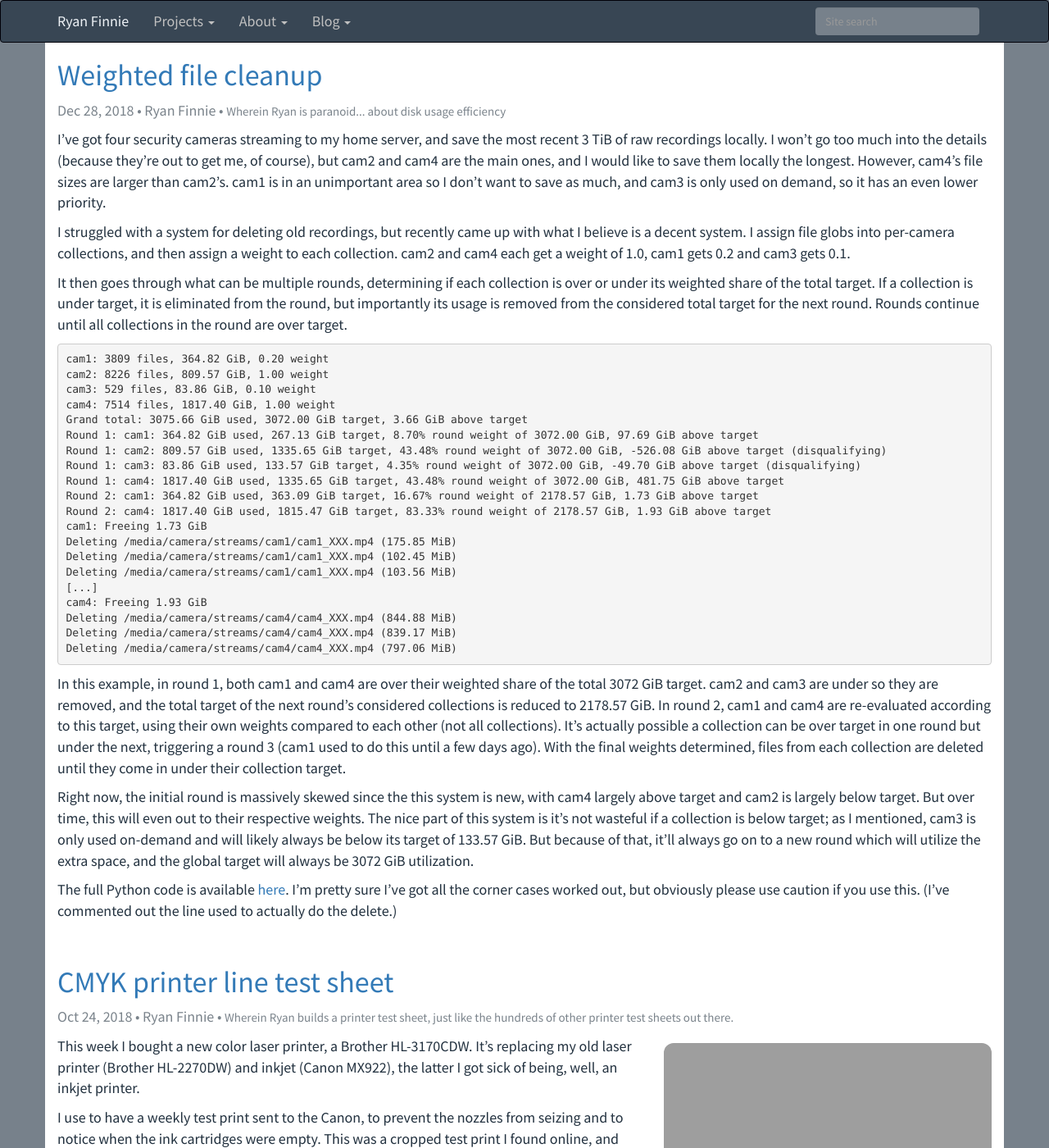
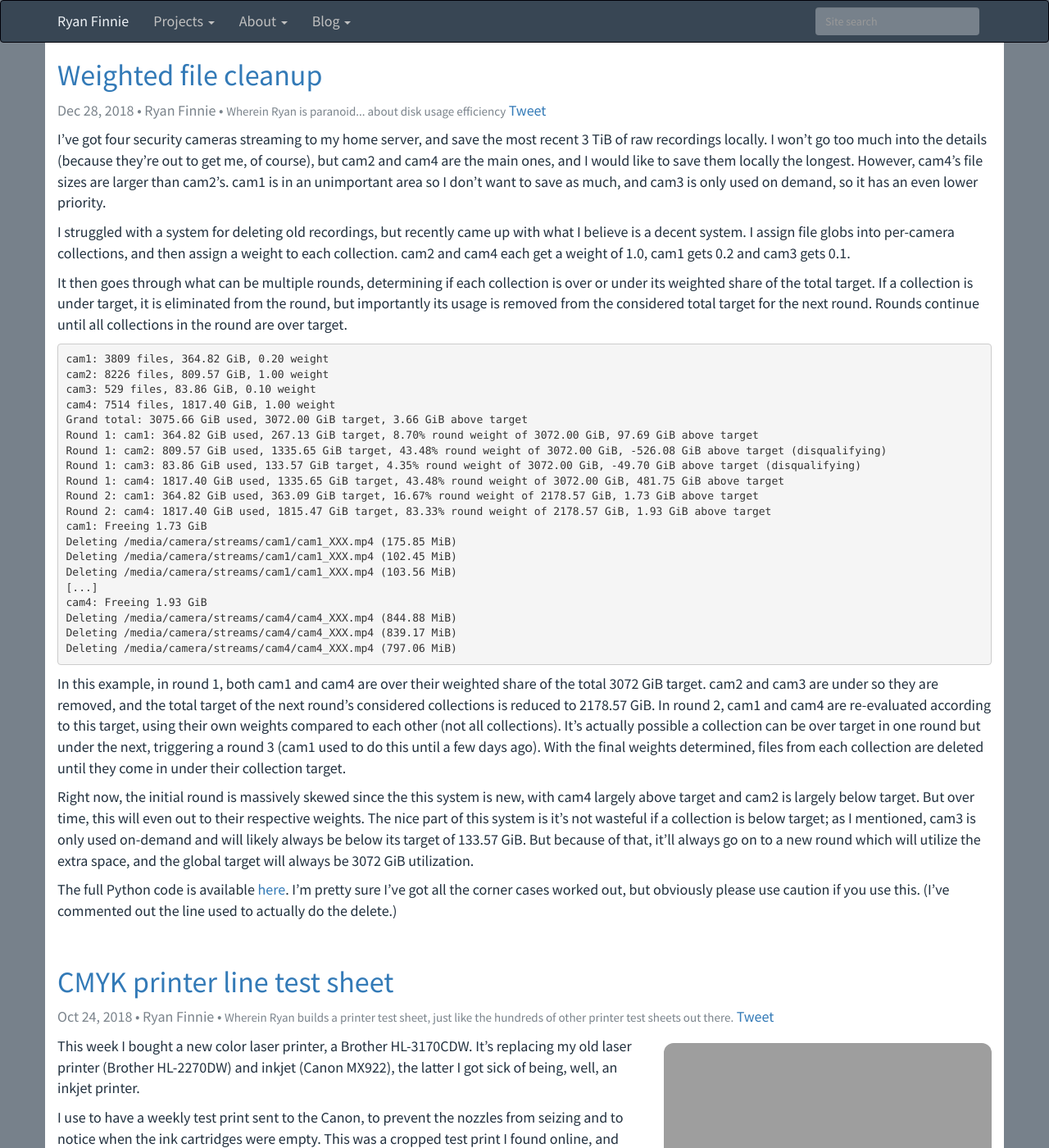
Before and after one commit to rfinnie/jekyll-finnie, a Jekyll site: the page built from index.html, in a window 1280 px wide and 1400 px high. Shown: the whole window at 82% size. Built offline with Jekyll 4.4.1, drawn with Linux system fonts in a browser that asks for light colours; nearby versions of some CDN libraries; comment, search, counter and statistics services are not loaded.

Commit message:
Tweet tweet tweet

```diff
--- a/_config.yml
+++ b/_config.yml
@@ -2,6 +2,7 @@
 title: Ryan Finnie
 description: Personal blog for Ryan Finnie
 author: Ryan Finnie
+twitter_via: fo0
 baseurl: ""
 url: "https://www.finnie.org"
 permalink: /:year/:month/:day/:title/
--- a/index.html
+++ b/index.html
@@ -11,7 +11,12 @@ layout: default
 
       <header class="post-header">
         <h2 class="post-title" itemprop="name headline"><a class="post-link" href="{{ site.baseurl }}{{ post.url }}">{{ post.title }}</a></h2>
-        <p class="post-meta"><time datetime="{{ post.date | date_to_xmlschema }}" itemprop="datePublished">{{ post.date | date: "%b %-d, %Y" }}</time>{% if post.author or site.author %} • <span itemprop="author" itemscope itemtype="http://schema.org/Person"><span itemprop="name">{% if post.author %}{{ post.author }}{% else %}{{ site.author }}{% endif %}</span></span>{% endif %}{% if post.excerpt_standalone %} • <span class="post-excerpt">{{ post.excerpt }}</span>{% endif %}</p>
+        <p class="post-meta">
+          <time datetime="{{ post.date | date_to_xmlschema }}" itemprop="datePublished">{{ post.date | date: "%b %-d, %Y" }}</time>
+          {% if post.author or site.author %} • <span itemprop="author" itemscope itemtype="http://schema.org/Person"><span itemprop="name">{% if post.author %}{{ post.author }}{% else %}{{ site.author }}{% endif %}</span></span>{% endif %}
+          {% if post.excerpt_standalone %} • <span class="post-excerpt">{{ post.excerpt }}</span>{% endif %}
+          <a href="https://twitter.com/share?ref_src=twsrc%5Etfw" class="twitter-share-button" data-text="{% if post.author or site.author %}{% if post.author %}{{ post.author }}{% else %}{{ site.author }}{% endif %}: {% endif %}{{ post.title }}" data-url="{{ site.url }}{{ site.baseurl }}{{ post.url }}"{% if site.twitter_via %} data-via="{{ site.twitter_via }}"{% endif %} data-show-count="false">Tweet</a><script async src="https://platform.twitter.com/widgets.js" charset="utf-8"></script>
+      </p>
       </header>
 
       <div class="post-content" itemprop="articleBody">
```
Also changed, not shown: _layouts/post.html (+6 -1 lines).
